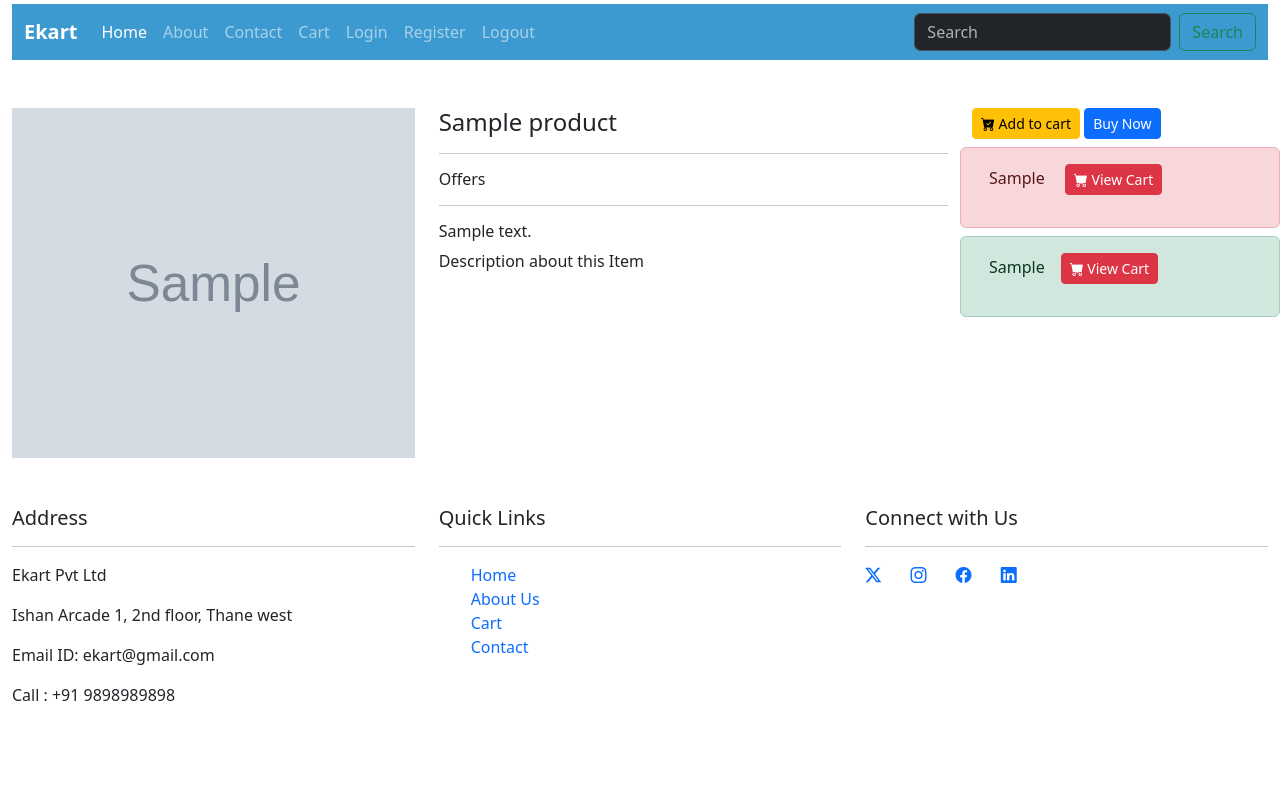
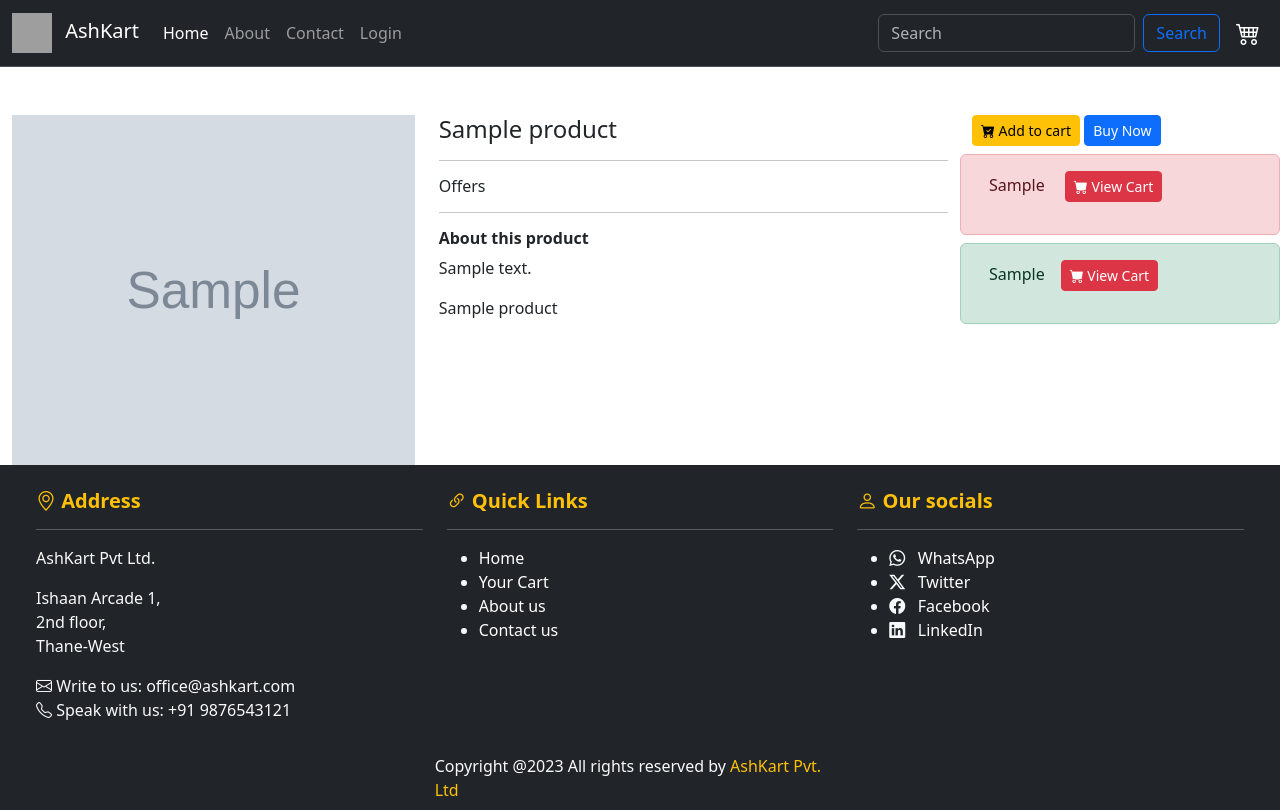
Before and after one commit to redfieldC/itvedant_shopping_crud_multiuser, a Django app: template django/Productstore/store/templates/storeapp/product_details.html in a window 1280 px wide. Before the commit the page ends 701 px from the top, so only its background shows below. Run offline with Django 4.2, Linux system fonts and the light colour scheme; tables that the repository leaves empty hold one stand-in row (values such as "Sample post"); the template is opened without the code that fills it: values that come from a table or form of the project are taken from there, most other values are stand-ins (such as "Sample title", 1, 10 or a date in 2020); grey boxes marked "Sample" are stand-in pictures; grey boxes are pictures that could not be loaded.

Commit message:
Update product_details.html

```diff
--- a/django/Productstore/store/templates/storeapp/product_details.html
+++ b/django/Productstore/store/templates/storeapp/product_details.html
@@ -1,124 +1,29 @@
-<!DOCTYPE html>
-<html lang="en">
-  <head>
-    <meta charset="UTF-8" />
-    <meta name="viewport" content="width=device-width, initial-scale=1.0" />
-    <title>Ekart|Product Details</title>
-    <!-- <link href="https://cdn.jsdelivr.net/npm/bootstrap@5.3.2/dist/css/bootstrap.min.css" rel="stylesheet" integrity="sha384-T3c6CoIi6uLrA9TneNEoa7RxnatzjcDSCmG1MXxSR1GAsXEV/Dwwykc2MPK8M2HN" crossorigin="anonymous"> -->
-    <link rel="stylesheet" href="assests/css/bootstrap.min.css" />
-    <link rel="stylesheet" href="assests/css/style.css" />
-    <link
-      rel="stylesheet"
-      href="https://cdn.jsdelivr.net/npm/bootstrap-icons@1.11.1/font/bootstrap-icons.css"
-    />
-  </head>
-  <body>
-    <div class="container-fluid">
-      <div class="row mt-1">
-        <div class="col-md-12">
-          <nav
-            class="navbar navbar-expand-lg"
-            data-bs-theme="dark"
-            style="background-color: #3d9ad0"
-          >
-            <div class="container-fluid">
-              <a class="navbar-brand" href="index.html"
-                ><strong>Ekart</strong></a
-              >
-              <button
-                class="navbar-toggler"
-                type="button"
-                data-bs-toggle="collapse"
-                data-bs-target="#navbarSupportedContent"
-                aria-controls="navbarSupportedContent"
-                aria-expanded="false"
-                aria-label="Toggle navigation"
-              >
-                <span class="navbar-toggler-icon"></span>
-              </button>
-              <div class="collapse navbar-collapse" id="navbarSupportedContent">
-                <ul class="navbar-nav me-auto mb-2 mb-lg-0">
-                  <li class="nav-item">
-                    <a
-                      class="nav-link active"
-                      aria-current="page"
-                      href="index.html"
-                      >Home</a
-                    >
-                  </li>
-                  <li class="nav-item">
-                    <a class="nav-link" href="about.html">About</a>
-                  </li>
-                  <!-- <li class="nav-item dropdown">
-                            <a class="nav-link dropdown-toggle" href="#" role="button" data-bs-toggle="dropdown" aria-expanded="false">
-                              Dropdown
-                            </a>
-                            <ul class="dropdown-menu">
-                              <li><a class="dropdown-item" href="#">Action</a></li>
-                              <li><a class="dropdown-item" href="#">Another action</a></li>
-                              <li><hr class="dropdown-divider"></li>
-                              <li><a class="dropdown-item" href="#">Something else here</a></li>
-                            </ul>
-                          </li> -->
-                  <!-- <li class="nav-item">
-                            <a class="nav-link " aria-disabled="true">Disabled</a>
-                          </li> -->
-                  <li class="nav-item">
-                    <a class="nav-link" href="contact.html">Contact</a>
-                  </li>
-                  <li class="nav-item">
-                    <a class="nav-link" href="cart.html">Cart</a>
-                  </li>
-                  <li class="nav-item">
-                    <a class="nav-link" href="login.html">Login</a>
-                  </li>
-                  <li class="nav-item">
-                    <a class="nav-link" href="register.html">Register</a>
-                  </li>
-                  <li class="nav-item">
-                    <a class="nav-link" href="logout.html">Logout</a>
-                  </li>
-                </ul>
-                <form class="d-flex" role="search">
-                  <input
-                    class="form-control me-2"
-                    type="search"
-                    placeholder="Search"
-                    aria-label="Search"
-                  />
-                  <button class="btn btn-outline-success" type="submit">
-                    Search
-                  </button>
-                </form>
+{% extends 'base.html' %}
+{% load static %}
+{% block 'main' %}
+
+<div class="row mt-5">
+    <div class="col-md-4" >
+
+        <img src="{{product.pimage.url}}" alt="" width="100%" height="350px">
     </div>
-            </div>
-          </nav>
-        </div>
-      </div>
-      <!--main section starts here-->
-      <div class="row mt-5">
-        <div class="col-md-4">
-          <img src="{{x.pimage.url}}" alt="no image found...." width="100%" height="350px">
-        </div>
-        <div class="col-md-5">
-          <!-- <a href=""> -->
+    <div class="col-md-5" >
         <h4>{{product.name}}</h4>
-          <!-- </a> -->
         <hr>
-          <h6>
-            Offers
-          </h6>
+        <h6>Offers</h6>
         <hr>
-          <h6>
-            {{product.pdetails}}
-          </h6>
-          <p>
-            Description about this Item
-          </p>
+        <h6><b>About this product</b></h6>
+        <p>{{product.pdetails}}</p>
+        {{product}}
     </div>
     <div class="col-md-3">
         <a href="/cart/{{product.id}}"><button type="submit" class="btn btn-warning btn-sm"><i class="bi bi-cart-check-fill"></i>  Add to cart</button></a>
         <button type="button" class="btn btn-primary btn-sm">Buy Now</button>
+        <!-- {% if msg1 %}
+        <div class="alert alert-danger my-2">{{msg1}} <a href="/cart" class="href anchor text-info"><i class="bi bi-cart-fill"></i> View Cart</a></div>
+        {% endif %} -->
+
+        <!-- <div class="alert alert-success my-2">{{msg2}}</div> -->
         {% if msg1 %}
         <div class="row alert alert-danger my-2">
                 <p>{{msg1}} <a href="/cart"><button type="submit" class="btn btn-danger btn-sm ms-3"><i class="bi bi-cart-fill bi-sm"></i> View Cart</button></a></p>
@@ -131,48 +36,7 @@
         {% endif %}
     </div>
 </div>
-      <!--Main section ends-->
-      <div class="row mt-5">
-        <div class="col-md-4">
-          <h5>Address</h5>
-          <hr />
-          <p>Ekart Pvt Ltd</p>
-          <p>Ishan Arcade 1, 2nd floor, Thane west</p>
-          <p>Email ID: ekart@gmail.com</p>
-          <p>Call : +91 9898989898</p>
-        </div>
-        <div class="col-md-4">
-          <h5>Quick Links</h5>
-          <hr />
-          <ul type="none">
-            <li><a href="home.html" class="anchor">Home</a></li>
-            <li><a href="about.html" class="anchor">About Us</a></li>
-            <li><a href="cart.html" class="anchor">Cart</a></li>
-            <li><a href="contact.html" class="anchor">Contact</a></li>
 
-            <!-- <li><a href="home.html">Home</a></li>
-                <li><a href="about.html">About Us</a></li>
-                <li><a href="cart.html">Cart</a></li>
-                <li><a href="contact.html">Contact</a></li> -->
-          </ul>
-        </div>
-        <div class="col-md-4">
-          <h5>Connect with Us</h5>
-          <hr />
-          <a href="https://twitter.com/"><i class="bi bi-twitter-x"></i></a>
-          &nbsp; &nbsp; &nbsp;
-          <a href="https://www.instagram.com/"
-            ><i class="bi bi-instagram"></i
-          ></a>
-          &nbsp; &nbsp; &nbsp;
-          <a href="https://www.facebook.com/"><i class="bi bi-facebook"></i></a>
-          &nbsp; &nbsp; &nbsp;
-          <a href="https://in.linkedin.com/"><i class="bi bi-linkedin"></i></a>
-        </div>
-      </div>
-    </div>
-    <!-- <script src="https://cdn.jsdelivr.net/npm/bootstrap@5.3.2/dist/js/bootstrap.bundle.min.js" integrity="sha384-C6RzsynM9kWDrMNeT87bh95OGNyZPhcTNXj1NW7RuBCsyN/o0jlpcV8Qyq46cDfL" crossorigin="anonymous"></script> -->
-    <script src="assests/js/popper.min.js"></script>
-    <script src="assests/js/bootstrap.min.js"></script>
-  </body>
-</html>
+
+
+{% endblock 'main' %}
```
Lines whose indentation alone changed are shown as unchanged.
